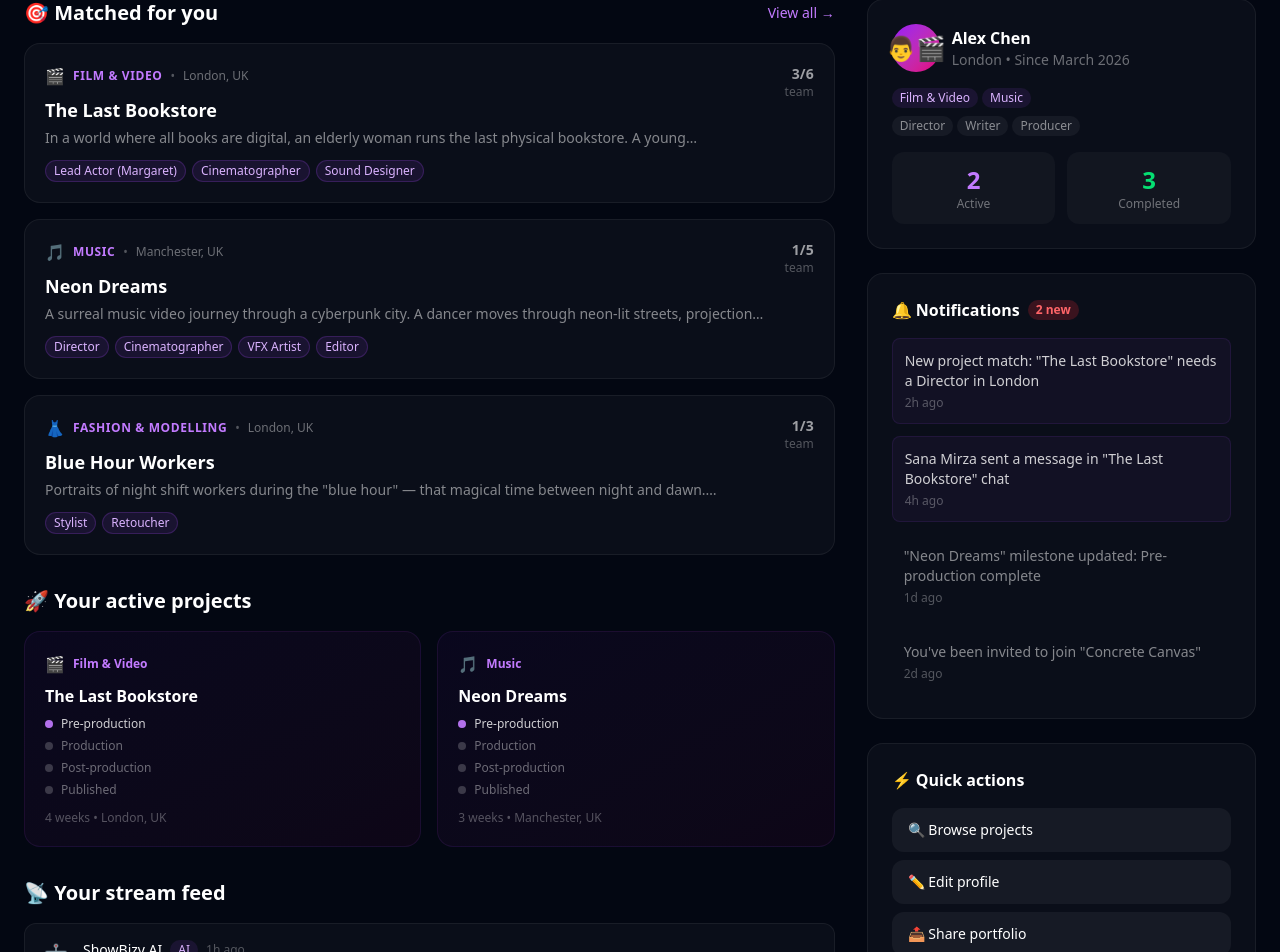
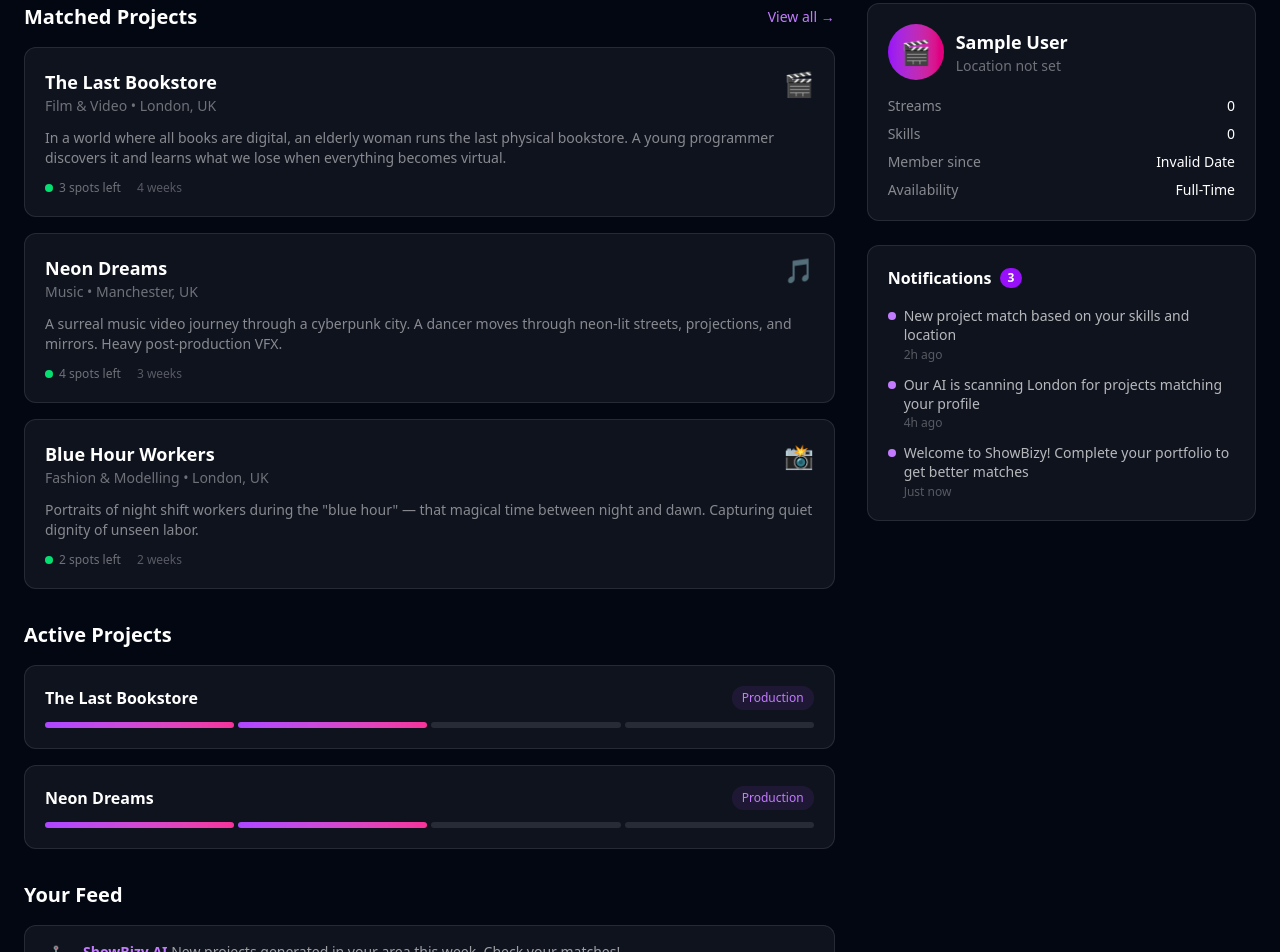
Before and after one commit to yogi05-hash/showbizy, a Next.js app: page /dashboard in a window 1280 px wide. Shown: the part 194-1146 px from the top of the page. Built offline with nearby package versions, Linux system fonts and the light colour scheme; sample sign-in values are in the browser's storage.

Commit message:
Fix dashboard: real user data, sign-in persistence, sign-out, nav links

```diff
--- a/app/api/signup/route.ts
+++ b/app/api/signup/route.ts
@@ -8,7 +8,7 @@ export async function POST(request: Request) {
     const { name, email, streams, skills, city, availability, portfolio } = body
 
     // Save to Supabase
-    const { error: dbError } = await supabaseAdmin
+    const { data: userData, error: dbError } = await supabaseAdmin
       .from('showbizy_users')
       .insert({
         name,
@@ -19,6 +19,8 @@ export async function POST(request: Request) {
         availability: availability || 'full-time',
         portfolio,
       })
+      .select()
+      .single()
 
     if (dbError) {
       console.error('DB error:', dbError)
@@ -44,7 +46,7 @@ export async function POST(request: Request) {
       // Don't fail the signup if email fails
     }
 
-    return NextResponse.json({ success: true })
+    return NextResponse.json({ success: true, user: userData })
   } catch (error) {
     console.error('Signup error:', error)
     return NextResponse.json({ error: 'Failed to create account' }, { status: 500 })
--- a/app/dashboard/page.tsx
+++ b/app/dashboard/page.tsx
@@ -1,171 +1,179 @@
 'use client'
 
+import { useEffect, useState } from 'react'
 import Link from 'next/link'
+import { useRouter } from 'next/navigation'
 import { MOCK_PROJECTS } from '@/lib/data'
 
-// Simulated user data
-const USER = {
-  name: 'Alex Chen',
-  avatar: '👨‍🎬',
-  streams: ['Film & Video', 'Music'],
-  skills: ['Director', 'Writer', 'Producer'],
-  city: 'London',
-  memberSince: 'March 2026',
-  projectsCompleted: 3,
-  projectsActive: 2,
+interface UserData {
+  id: string
+  name: string
+  email: string
+  streams: string[]
+  skills: string[]
+  city: string
+  availability: string
+  portfolio: string
+  created_at: string
 }
 
 const NOTIFICATIONS = [
-  { id: '1', type: 'match', message: 'New project match: "The Last Bookstore" needs a Director in London', time: '2h ago', unread: true },
-  { id: '2', type: 'message', message: 'Sana Mirza sent a message in "The Last Bookstore" chat', time: '4h ago', unread: true },
-  { id: '3', type: 'update', message: '"Neon Dreams" milestone updated: Pre-production complete', time: '1d ago', unread: false },
-  { id: '4', type: 'invite', message: 'You\'ve been invited to join "Concrete Canvas"', time: '2d ago', unread: false },
+  { id: '1', type: 'match', message: 'New project match based on your skills and location', time: '2h ago', unread: true },
+  { id: '2', type: 'system', message: 'Our AI is scanning London for projects matching your profile', time: '4h ago', unread: true },
+  { id: '3', type: 'update', message: 'Welcome to ShowBizy! Complete your portfolio to get better matches', time: 'Just now', unread: true },
 ]
 
 const FEED_ITEMS = [
-  { id: '1', user: 'ShowBizy AI', avatar: '🤖', content: '3 new Film & Video projects generated in London this week.', time: '1h ago', type: 'system' },
-  { id: '2', user: 'Kai Rivera', avatar: '💃', content: 'Just wrapped production on "Neon Dreams"! Check out the BTS shots 📸', time: '3h ago', type: 'post' },
-  { id: '3', user: 'Jamie Park', avatar: '🧑‍💻', content: 'Looking for a Sound Designer for a quick turnaround project in East London. DM me!', time: '5h ago', type: 'post' },
-  { id: '4', user: 'ShowBizy AI', avatar: '🤖', content: 'New stream added: Events & Live! Check out immersive event projects near you.', time: '1d ago', type: 'system' },
+  { id: '1', user: 'ShowBizy AI', avatar: '🤖', content: 'New projects generated in your area this week. Check your matches!', time: '1h ago', type: 'system' },
+  { id: '2', user: 'ShowBizy AI', avatar: '🤖', content: 'Tip: Add a portfolio link to your profile to get 3x more project matches.', time: '3h ago', type: 'system' },
 ]
 
 export default function DashboardPage() {
+  const router = useRouter()
+  const [user, setUser] = useState<UserData | null>(null)
+  const [loading, setLoading] = useState(true)
+
+  useEffect(() => {
+    const stored = localStorage.getItem('showbizy_user')
+    if (stored) {
+      try {
+        setUser(JSON.parse(stored))
+      } catch {
+        router.push('/signin')
+      }
+    } else {
+      router.push('/signin')
+    }
+    setLoading(false)
+  }, [router])
+
+  if (loading || !user) {
+    return (
+      <div className="min-h-screen bg-[#030712] text-white flex items-center justify-center">
+        <div className="animate-spin w-8 h-8 border-2 border-purple-500 border-t-transparent rounded-full"></div>
+      </div>
+    )
+  }
+
+  const streamEmojis: Record<string, string> = {
+    'Film & Video': '🎬', 'Music': '🎵', 'Fashion & Modelling': '📸',
+    'Influencer & Content': '📱', 'Performing Arts': '🎭', 'Visual Arts': '🎨',
+    'Events & Live': '🎪', 'Brands & Businesses': '💼',
+  }
+
+  const userAvatar = streamEmojis[user.streams?.[0]] || '🎬'
+
   const matchedProjects = MOCK_PROJECTS.filter(p =>
-    USER.streams.includes(p.stream) || p.location.includes(USER.city)
+    user.streams?.includes(p.stream) || p.location?.includes(user.city || '')
   ).slice(0, 3)
 
   const activeProjects = MOCK_PROJECTS.slice(0, 2)
 
+  const memberSince = new Date(user.created_at).toLocaleDateString('en-GB', { month: 'long', year: 'numeric' })
+
+  const handleSignOut = () => {
+    localStorage.removeItem('showbizy_user')
+    router.push('/')
+  }
+
   return (
     <div className="min-h-screen bg-[#030712] text-white">
       {/* Nav */}
-      <nav className="flex items-center justify-between px-6 py-4 border-b border-white/5 backdrop-blur-xl sticky top-0 z-50 bg-[#030712]/80">
-        <Link href="/" className="flex items-center gap-2">
+      <nav className="flex items-center justify-between px-6 py-4 border-b border-white/5 sticky top-0 z-50 bg-[#030712]/90 backdrop-blur-xl">
+        <Link href="/dashboard" className="flex items-center gap-2">
           <span className="text-2xl">🎬</span>
-          <span className="text-xl font-bold bg-gradient-to-r from-purple-400 to-pink-400 bg-clip-text text-transparent">
-            ShowBizy
-          </span>
+          <span className="text-xl font-bold bg-gradient-to-r from-purple-400 to-pink-400 bg-clip-text text-transparent">ShowBizy</span>
         </Link>
         <div className="flex items-center gap-6 text-sm">
-          <Link href="/projects" className="text-white/50 hover:text-white transition">Browse Projects</Link>
           <Link href="/dashboard" className="text-white font-medium">Dashboard</Link>
-          <div className="relative">
-            <span className="w-8 h-8 rounded-full bg-gradient-to-br from-purple-600 to-pink-600 flex items-center justify-center text-sm cursor-pointer">
-              {USER.avatar}
-            </span>
-            <span className="absolute -top-0.5 -right-0.5 w-3 h-3 bg-red-500 rounded-full border-2 border-[#030712]" />
+          <Link href="/projects" className="text-white/50 hover:text-white transition">Projects</Link>
+          <button onClick={handleSignOut} className="text-white/50 hover:text-white transition">Sign out</button>
+          <div className="w-9 h-9 rounded-full bg-gradient-to-r from-purple-600 to-pink-600 flex items-center justify-center text-lg">
+            {userAvatar}
           </div>
         </div>
       </nav>
 
       <div className="max-w-7xl mx-auto px-6 py-8">
         {/* Header */}
-        <div className="flex flex-col md:flex-row justify-between items-start md:items-center gap-4 mb-8">
-          <div>
-            <h1 className="text-3xl font-bold">Welcome back, {USER.name.split(' ')[0]} 👋</h1>
-            <p className="text-white/50 mt-1">You have {NOTIFICATIONS.filter(n => n.unread).length} new notifications</p>
-          </div>
-          <Link href="/projects" className="bg-gradient-to-r from-purple-600 to-pink-600 px-6 py-3 rounded-xl font-semibold text-sm hover:opacity-90 transition">
-            Browse all projects →
-          </Link>
+        <div className="mb-8">
+          <h1 className="text-3xl font-bold mb-1">Welcome back, {user.name.split(' ')[0]} 👋</h1>
+          <p className="text-white/40">Here&apos;s what&apos;s happening with your creative projects</p>
         </div>
 
         <div className="grid lg:grid-cols-3 gap-8">
-          {/* Main content */}
+          {/* Main Content */}
           <div className="lg:col-span-2 space-y-8">
             {/* Matched Projects */}
             <section>
               <div className="flex items-center justify-between mb-4">
-                <h2 className="text-xl font-bold">🎯 Matched for you</h2>
-                <Link href="/projects" className="text-sm text-purple-400 hover:text-purple-300 transition">View all →</Link>
+                <h2 className="text-xl font-bold">Matched Projects</h2>
+                <Link href="/projects" className="text-purple-400 text-sm hover:text-purple-300 transition">View all →</Link>
               </div>
-              <div className="space-y-4">
+              {matchedProjects.length > 0 ? (
+                <div className="grid gap-4">
                   {matchedProjects.map((project) => (
-                  <Link
-                    key={project.id}
-                    href={`/projects/${project.id}`}
-                    className="block bg-white/[0.03] border border-white/[0.06] rounded-2xl p-5 hover:bg-white/[0.05] hover:border-purple-500/20 transition-all"
-                  >
-                    <div className="flex items-start justify-between">
-                      <div className="flex-1">
-                        <div className="flex items-center gap-2 mb-2">
-                          <span>{project.streamIcon}</span>
-                          <span className="text-xs font-bold text-purple-400 uppercase tracking-wider">{project.stream}</span>
-                          <span className="text-xs text-white/30">•</span>
-                          <span className="text-xs text-white/40">{project.location}</span>
+                    <Link key={project.id} href={`/projects/${project.id}`} className="block bg-white/5 border border-white/10 rounded-xl p-5 hover:bg-white/[0.07] hover:border-purple-500/30 transition group">
+                      <div className="flex items-start justify-between mb-3">
+                        <div>
+                          <h3 className="font-bold text-lg group-hover:text-purple-400 transition">{project.title}</h3>
+                          <p className="text-white/40 text-sm">{project.stream} • {project.location}</p>
                         </div>
-                        <h3 className="text-lg font-bold mb-1">{project.title}</h3>
-                        <p className="text-sm text-white/50 line-clamp-1 mb-3">{project.description}</p>
-                        <div className="flex flex-wrap gap-1.5">
-                          {project.roles.filter(r => !r.filled).slice(0, 4).map((r, i) => (
-                            <span key={i} className="text-xs bg-purple-500/10 text-purple-300 px-2 py-0.5 rounded-full border border-purple-500/20">
-                              {r.role}
-                            </span>
-                          ))}
+                        <span className="text-2xl">{streamEmojis[project.stream] || '🎬'}</span>
                       </div>
+                      <p className="text-white/50 text-sm mb-3 line-clamp-2">{project.description}</p>
+                      <div className="flex items-center gap-4">
+                        <div className="flex items-center gap-1.5">
+                          <div className="w-2 h-2 rounded-full bg-green-400"></div>
+                          <span className="text-xs text-white/40">{project.teamSize - project.roles.filter((r: { filled: boolean }) => r.filled).length} spots left</span>
                         </div>
-                      <div className="text-right ml-4 shrink-0">
-                        <div className="text-sm font-bold text-white/60">{project.filledRoles}/{project.teamSize}</div>
-                        <div className="text-xs text-white/30">team</div>
-                      </div>
+                        <span className="text-xs text-white/30">{project.timeline}</span>
                       </div>
                     </Link>
                   ))}
                 </div>
+              ) : (
+                <div className="bg-white/5 border border-white/10 rounded-xl p-8 text-center">
+                  <p className="text-white/40">No matches yet. Our AI is scanning your area for projects.</p>
+                  <p className="text-white/30 text-sm mt-2">First matches usually arrive within 48 hours.</p>
+                </div>
+              )}
             </section>
 
             {/* Active Projects */}
             <section>
-              <h2 className="text-xl font-bold mb-4">🚀 Your active projects</h2>
-              <div className="grid md:grid-cols-2 gap-4">
-                {activeProjects.map((project) => (
-                  <Link
-                    key={project.id}
-                    href={`/projects/${project.id}`}
-                    className="bg-gradient-to-br from-purple-600/5 to-pink-600/5 border border-purple-500/10 rounded-2xl p-5 hover:border-purple-500/30 transition-all"
-                  >
-                    <div className="flex items-center gap-2 mb-2">
-                      <span>{project.streamIcon}</span>
-                      <span className="text-xs font-bold text-purple-400">{project.stream}</span>
+              <h2 className="text-xl font-bold mb-4">Active Projects</h2>
+              <div className="grid gap-4">
+                {activeProjects.map((project) => {
+                  const milestones = ['Pre-production', 'Production', 'Post-production', 'Published']
+                  const currentMilestone = 1
+                  return (
+                    <Link key={project.id} href={`/projects/${project.id}`} className="block bg-white/5 border border-white/10 rounded-xl p-5 hover:bg-white/[0.07] transition">
+                      <div className="flex items-center justify-between mb-3">
+                        <h3 className="font-bold">{project.title}</h3>
+                        <span className="text-xs text-purple-400 bg-purple-500/10 px-2.5 py-1 rounded-full">{milestones[currentMilestone]}</span>
                       </div>
-                    <h3 className="font-bold mb-2">{project.title}</h3>
-                    {/* Milestone progress */}
-                    <div className="space-y-1.5 mb-3">
-                      {project.milestones.map((m, i) => (
-                        <div key={i} className="flex items-center gap-2">
-                          <div className={`w-2 h-2 rounded-full ${
-                            m.status === 'completed' ? 'bg-green-400' :
-                            m.status === 'active' ? 'bg-purple-400 animate-pulse' :
-                            'bg-white/20'
-                          }`} />
-                          <span className={`text-xs ${m.status === 'active' ? 'text-white/80' : 'text-white/40'}`}>
-                            {m.name}
-                          </span>
-                        </div>
+                      <div className="flex gap-1">
+                        {milestones.map((_, i) => (
+                          <div key={i} className={`h-1.5 flex-1 rounded-full ${i <= currentMilestone ? 'bg-gradient-to-r from-purple-500 to-pink-500' : 'bg-white/10'}`} />
                         ))}
                       </div>
-                    <div className="text-xs text-white/30">{project.timeline} • {project.location}</div>
                     </Link>
-                ))}
+                  )
+                })}
               </div>
             </section>
 
-            {/* Stream Feed */}
+            {/* Feed */}
             <section>
-              <h2 className="text-xl font-bold mb-4">📡 Your stream feed</h2>
+              <h2 className="text-xl font-bold mb-4">Your Feed</h2>
               <div className="space-y-3">
                 {FEED_ITEMS.map((item) => (
-                  <div key={item.id} className="bg-white/[0.03] border border-white/[0.06] rounded-xl p-4 flex gap-3">
-                    <span className="text-2xl shrink-0">{item.avatar}</span>
-                    <div className="flex-1 min-w-0">
-                      <div className="flex items-center gap-2 mb-1">
-                        <span className="font-medium text-sm">{item.user}</span>
-                        {item.type === 'system' && (
-                          <span className="text-xs bg-purple-500/10 text-purple-300 px-2 py-0.5 rounded-full">AI</span>
-                        )}
-                        <span className="text-xs text-white/30">{item.time}</span>
-                      </div>
-                      <p className="text-sm text-white/60">{item.content}</p>
+                  <div key={item.id} className="bg-white/5 border border-white/10 rounded-xl p-4 flex items-start gap-3">
+                    <span className="text-2xl">{item.avatar}</span>
+                    <div className="flex-1">
+                      <p className="text-sm"><span className="font-semibold text-purple-400">{item.user}</span>{' '}<span className="text-white/60">{item.content}</span></p>
+                      <p className="text-xs text-white/30 mt-1">{item.time}</p>
                     </div>
                   </div>
                 ))}
@@ -175,77 +183,73 @@ export default function DashboardPage() {
 
           {/* Sidebar */}
           <div className="space-y-6">
-            {/* Profile Overview */}
-            <div className="bg-white/[0.03] border border-white/[0.06] rounded-2xl p-6">
+            {/* Profile Card */}
+            <div className="bg-white/5 border border-white/10 rounded-xl p-5">
               <div className="flex items-center gap-3 mb-4">
-                <span className="w-12 h-12 rounded-full bg-gradient-to-br from-purple-600 to-pink-600 flex items-center justify-center text-2xl">
-                  {USER.avatar}
-                </span>
+                <div className="w-14 h-14 rounded-full bg-gradient-to-r from-purple-600 to-pink-600 flex items-center justify-center text-2xl">
+                  {userAvatar}
+                </div>
                 <div>
-                  <h3 className="font-bold">{USER.name}</h3>
-                  <p className="text-sm text-white/40">{USER.city} • Since {USER.memberSince}</p>
+                  <h3 className="font-bold text-lg">{user.name}</h3>
+                  <p className="text-white/40 text-sm">{user.city || 'Location not set'}</p>
                 </div>
               </div>
-              <div className="space-y-2 mb-4">
-                <div className="flex flex-wrap gap-1">
-                  {USER.streams.map(s => (
-                    <span key={s} className="text-xs bg-purple-500/10 text-purple-300 px-2 py-0.5 rounded-full">{s}</span>
-                  ))}
+              <div className="space-y-2 text-sm">
+                <div className="flex justify-between text-white/50">
+                  <span>Streams</span>
+                  <span className="text-white">{user.streams?.length || 0}</span>
                 </div>
-                <div className="flex flex-wrap gap-1">
-                  {USER.skills.map(s => (
-                    <span key={s} className="text-xs bg-white/5 text-white/50 px-2 py-0.5 rounded-full">{s}</span>
+                <div className="flex justify-between text-white/50">
+                  <span>Skills</span>
+                  <span className="text-white">{user.skills?.length || 0}</span>
+                </div>
+                <div className="flex justify-between text-white/50">
+                  <span>Member since</span>
+                  <span className="text-white">{memberSince}</span>
+                </div>
+                <div className="flex justify-between text-white/50">
+                  <span>Availability</span>
+                  <span className="text-white capitalize">{user.availability || 'Full-time'}</span>
+                </div>
+              </div>
+              {user.streams && user.streams.length > 0 && (
+                <div className="mt-4 pt-4 border-t border-white/10">
+                  <p className="text-xs text-white/40 mb-2">Streams</p>
+                  <div className="flex flex-wrap gap-1.5">
+                    {user.streams.map((s) => (
+                      <span key={s} className="bg-purple-500/20 text-purple-300 px-2 py-0.5 rounded-full text-xs">{s}</span>
                     ))}
                   </div>
                 </div>
-              <div className="grid grid-cols-2 gap-3 text-center">
-                <div className="bg-white/[0.03] rounded-xl p-3">
-                  <p className="text-2xl font-bold text-purple-400">{USER.projectsActive}</p>
-                  <p className="text-xs text-white/40">Active</p>
-                </div>
-                <div className="bg-white/[0.03] rounded-xl p-3">
-                  <p className="text-2xl font-bold text-green-400">{USER.projectsCompleted}</p>
-                  <p className="text-xs text-white/40">Completed</p>
+              )}
+              {user.skills && user.skills.length > 0 && (
+                <div className="mt-3">
+                  <p className="text-xs text-white/40 mb-2">Skills</p>
+                  <div className="flex flex-wrap gap-1.5">
+                    {user.skills.map((s) => (
+                      <span key={s} className="bg-pink-500/20 text-pink-300 px-2 py-0.5 rounded-full text-xs">{s}</span>
+                    ))}
                   </div>
                 </div>
+              )}
             </div>
 
             {/* Notifications */}
-            <div className="bg-white/[0.03] border border-white/[0.06] rounded-2xl p-6">
+            <div className="bg-white/5 border border-white/10 rounded-xl p-5">
               <h3 className="font-bold mb-4 flex items-center gap-2">
-                🔔 Notifications
-                <span className="text-xs bg-red-500/20 text-red-400 px-2 py-0.5 rounded-full">
-                  {NOTIFICATIONS.filter(n => n.unread).length} new
-                </span>
+                Notifications
+                <span className="bg-purple-600 text-xs px-2 py-0.5 rounded-full">{NOTIFICATIONS.filter(n => n.unread).length}</span>
               </h3>
               <div className="space-y-3">
-                {NOTIFICATIONS.map((notif) => (
-                  <div key={notif.id} className={`p-3 rounded-lg text-sm cursor-pointer transition-colors ${
-                    notif.unread ? 'bg-purple-500/5 border border-purple-500/10' : 'hover:bg-white/[0.03]'
-                  }`}>
-                    <p className={notif.unread ? 'text-white/80' : 'text-white/50'}>{notif.message}</p>
-                    <p className="text-xs text-white/30 mt-1">{notif.time}</p>
+                {NOTIFICATIONS.map((n) => (
+                  <div key={n.id} className={`text-sm flex items-start gap-2 ${n.unread ? 'text-white/70' : 'text-white/40'}`}>
+                    <div className={`w-2 h-2 rounded-full mt-1.5 flex-shrink-0 ${n.unread ? 'bg-purple-400' : 'bg-white/20'}`} />
+                    <div>
+                      <p className="leading-snug">{n.message}</p>
+                      <p className="text-xs text-white/30 mt-0.5">{n.time}</p>
+                    </div>
                   </div>
                 ))}
-              </div>
-            </div>
-
-            {/* Quick Actions */}
-            <div className="bg-white/[0.03] border border-white/[0.06] rounded-2xl p-6">
-              <h3 className="font-bold mb-4">⚡ Quick actions</h3>
-              <div className="space-y-2">
-                <Link href="/projects" className="block w-full text-left px-4 py-3 rounded-xl bg-white/5 hover:bg-white/10 transition text-sm">
-                  🔍 Browse projects
-                </Link>
-                <button className="block w-full text-left px-4 py-3 rounded-xl bg-white/5 hover:bg-white/10 transition text-sm">
-                  ✏️ Edit profile
-                </button>
-                <button className="block w-full text-left px-4 py-3 rounded-xl bg-white/5 hover:bg-white/10 transition text-sm">
-                  📤 Share portfolio
-                </button>
-                <button className="block w-full text-left px-4 py-3 rounded-xl bg-white/5 hover:bg-white/10 transition text-sm">
-                  🎲 Surprise me (random project)
-                </button>
               </div>
             </div>
           </div>
--- a/app/signin/page.tsx
+++ b/app/signin/page.tsx
@@ -29,6 +29,11 @@ export default function SignInPage() {
         setError(data.error || 'Invalid email or password')
         setIsLoading(false)
         return
+      }
+
+      // Store user data for session persistence
+      if (data.user) {
+        localStorage.setItem('showbizy_user', JSON.stringify(data.user))
       }
 
       router.push('/dashboard')
```
Also changed, not shown: app/signup/page.tsx (+17 -1 lines). Lines whose indentation alone changed are shown as unchanged.
